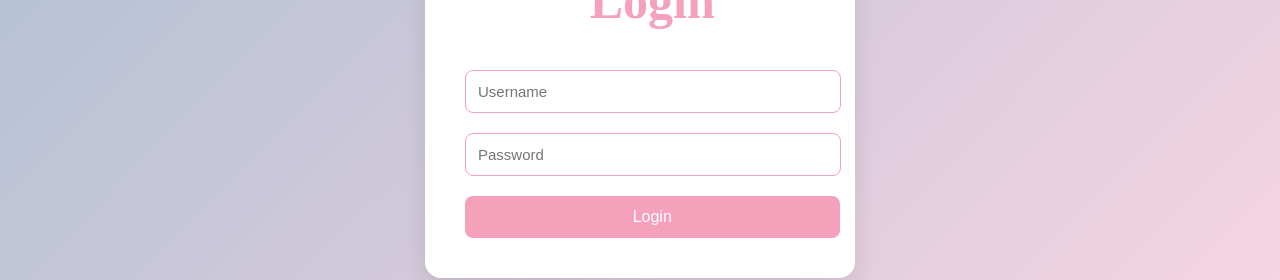
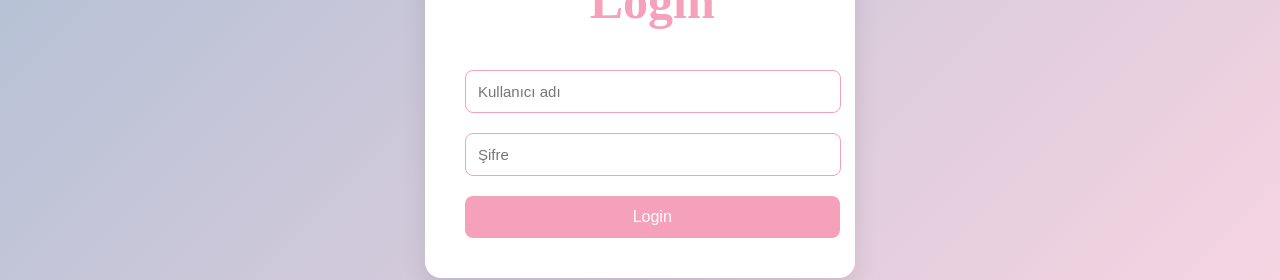
Before and after one commit to zeyynepp0/ReactOfferApp, a React (Vite) app: page / in a window 1280 px wide. Shown: the part 316-596 px from the top of the page. Built offline with nearby package versions, Linux system fonts and the light colour scheme.

Commit message:
Refactor LoginPage component for improved readability and maintainability

```diff
--- a/src/pages/LoginPage.tsx
+++ b/src/pages/LoginPage.tsx
@@ -56,13 +56,13 @@ return (
         <h2>Login</h2>
         <input
           type="text"
-          placeholder="Username"
+          placeholder="Kullanıcı adı"
           value={email}
           onChange={(e) => setEmail(e.target.value)}
         />
         <input
           type="password"
-          placeholder="Password"
+          placeholder="Şifre"
           value={password}
           onChange={(e) => setPassword(e.target.value)}
         />
```
